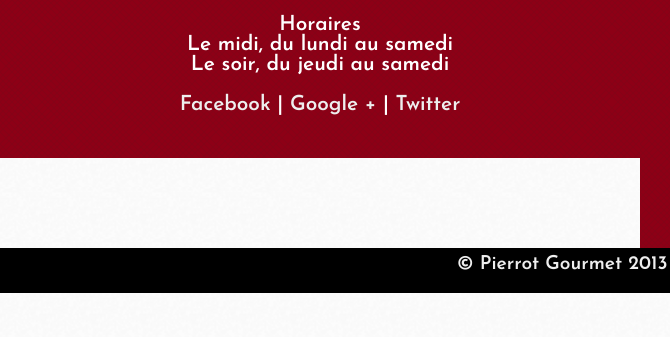
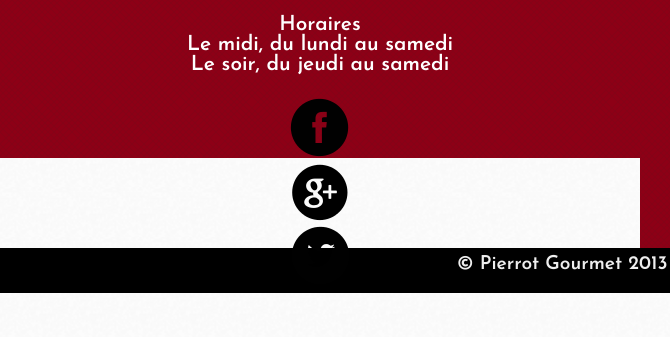
Before and after one commit to jacbac/resto, a plain HTML site: page index.html in a window 1280 px wide. Shown: the part 2863-3200 px from the top of the page, 0-670 px from the left. Drawn offline with nearby package versions, Linux system fonts and the light colour scheme; some packages are replaced by stand-ins of ours.

Commit message:
insert social media icon without style Mister T.

```diff
--- a/index.html
+++ b/index.html
@@ -210,7 +210,21 @@
           <li><time itemprop="openingHours" datetime="Mo">Horaires<br />Le midi, du lundi au samedi<br />Le soir, du jeudi au samedi</time></li>
         </ul>
         <ul class="socials">
-          <li><a class="social url" href="#facebook">Facebook</a> | <a class="social url" href="#facebook">Google +</a> | <a class="social url" href="#facebook">Twitter</a></li>
+          <li>
+            <a class="social url" href="#facebook">
+              <img src="img/social/facebook_circle_black_64.png" data-1x="img/social/facebook_circle_black_128.png" data-2x="img/social/facebook_circle_black_256.png" />
+            </a>
+          </li>
+          <li>
+            <a class="social url" href="#facebook">
+              <img src="img/social/google-plus_64.png" data-1x="img/social/google-plus_128.png" data-2x="img/social/google-plus_256.png" />
+            </a>
+          </li>
+          <li>
+            <a class="social url" href="#facebook">
+              <img src="img/social/twitter_circle_black_64.png" data-1x="img/social/twitter_circle_black_128.png" data-2x="img/social/twitter_circle_black_256.png" />
+            </a>
+          </li>
         </ul>
       </div>
     </section>
```
